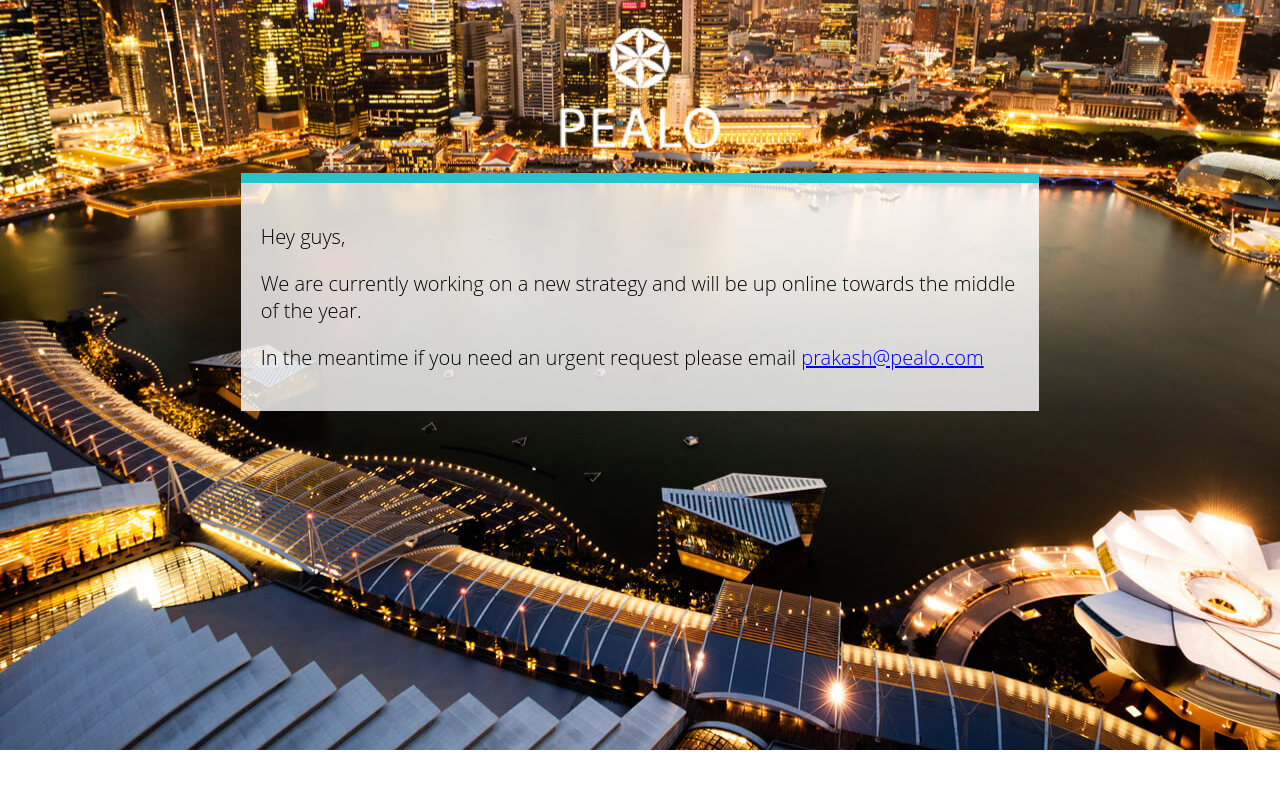
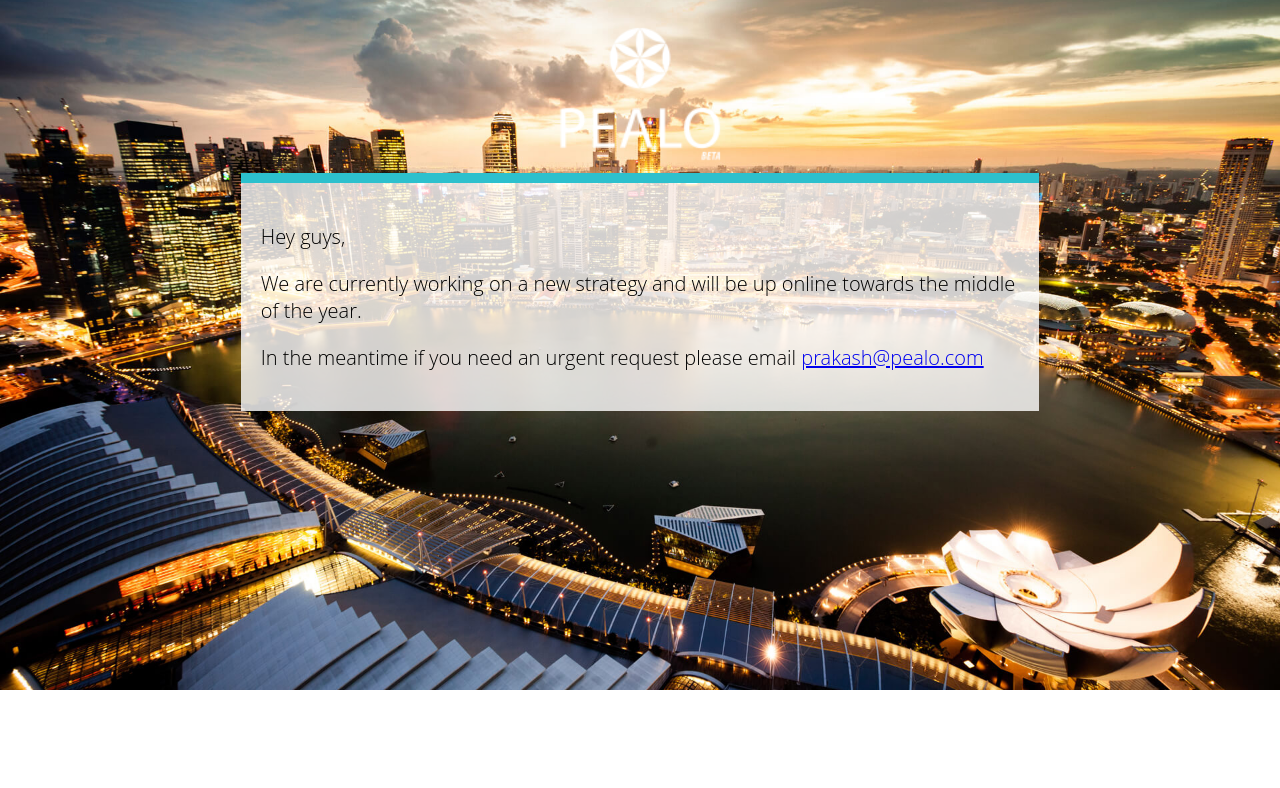
Before and after one commit to pealo/pealo.github.io, a plain HTML site: page index.html in a window 1280 px wide. Drawn offline with Linux system fonts and the light colour scheme.

Commit message:
change background css

```diff
--- a/index.html
+++ b/index.html
@@ -15,8 +15,8 @@
 
     body {
         background-image: url(/img/landingimage.jpg);
-        /*background-size: cover;*/
-        background-position: 50% 50%;
+        background-size: cover;
+        background-position: 50% 10%;
         background-repeat: no-repeat;
         font-family: "Open Sans", sans-serif;
     }
```
